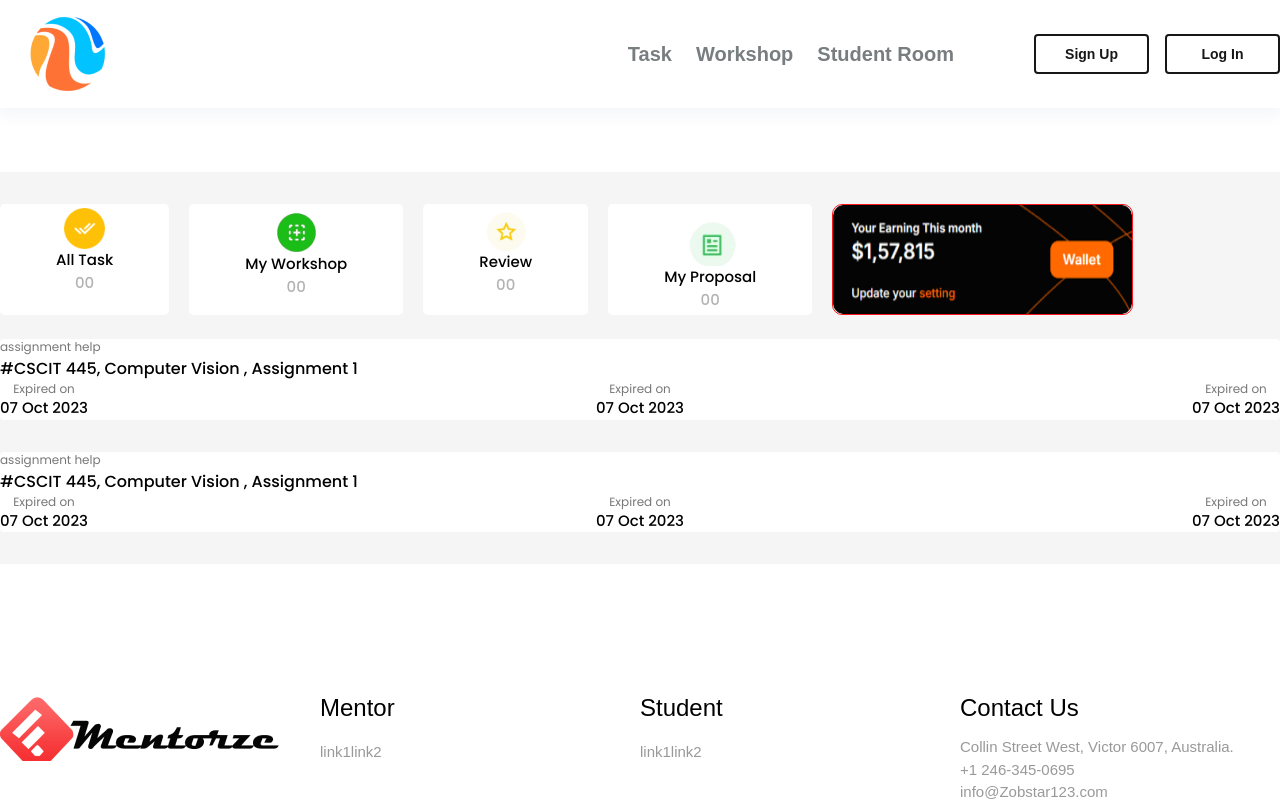
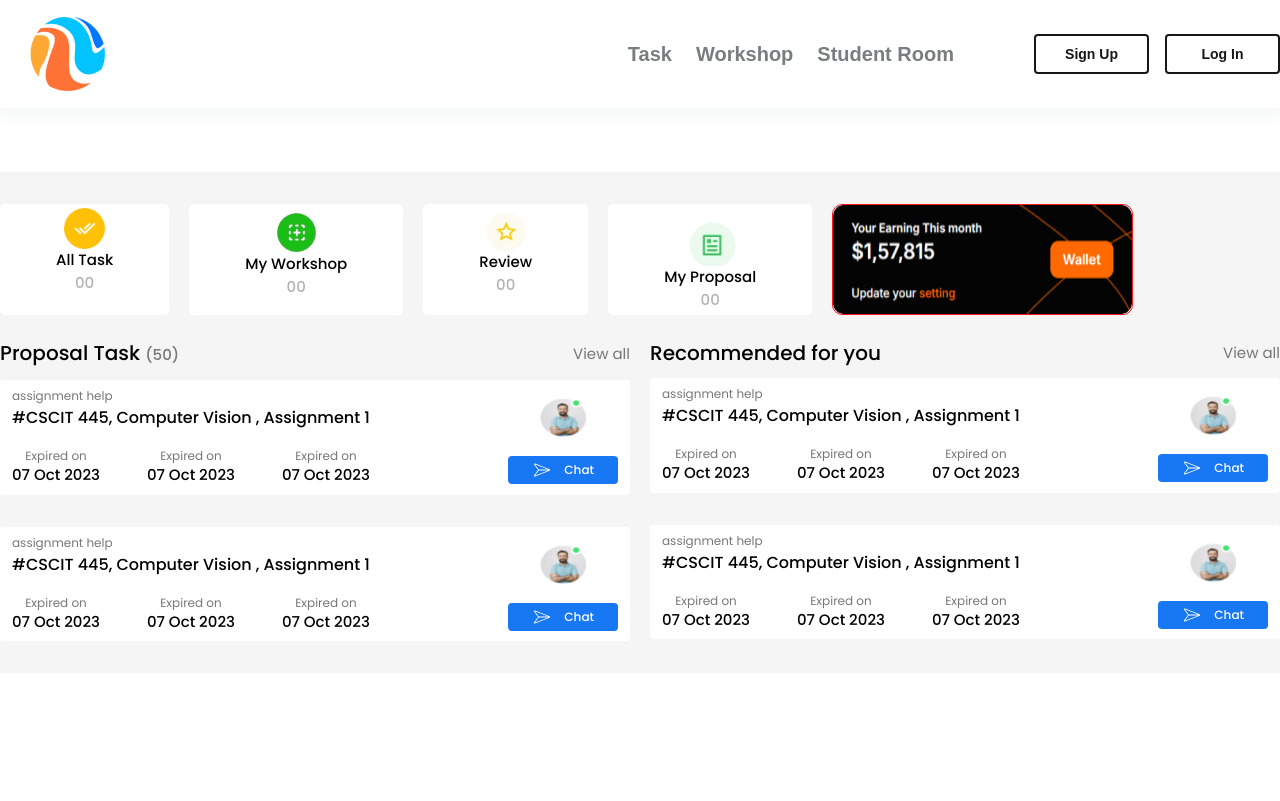
Before and after one commit to iripon07/pro_study_mate, a Next.js app: page /mentoradminpanel in a window 1280 px wide. Shown: the top 801 px of the page. Built offline with nearby package versions, Linux system fonts and the light colour scheme; a web font is replaced by a local one.

Commit message:
Proposal Task and recommended for done

```diff
--- a/src/app/mentoradminpanel/page.tsx
+++ b/src/app/mentoradminpanel/page.tsx
@@ -4,6 +4,8 @@ import image3 from "@/assets/3.png";
 import image4 from "@/assets/4.png";
 import image5 from "@/assets/5.png";
 import Image from "next/image";
+import image6 from "@/assets/6.png";
+import { CiPaperplane } from "react-icons/ci";
 
 const MentorAdminPanel = () => {
   return (
@@ -43,11 +45,22 @@ const MentorAdminPanel = () => {
           </div>
         </div>
 
-        <div className="mt-6">
+        <div className="mt-6 grid grid-cols-2 gap-x-5">
+
+
+          <div>
+            <div className="mb-[11px] flex items-center justify-between">
+              <p className="text-xl font-medium text-black">
+                Proposal Task{" "}
+                <span className="text-[15px] text-[#777777]">(50)</span>
+              </p>
+              <p className="text-[15px] font-normal text-[#777777]">View all</p>
+            </div>
+
             <div className="flex flex-col gap-y-8">
-            <div className="rounded-sm bg-white">
+              <div className="flex items-center justify-between rounded-sm bg-white px-3 py-2">
                 <div>
-                <div>
+                  <div className="mb-[18px]">
                     <p className="mb-[2px] text-xs font-normal text-[#777777]">
                       assignment help
                     </p>
@@ -83,11 +96,23 @@ const MentorAdminPanel = () => {
                     </div>
                   </div>
                 </div>
-              <div></div>
+
+                <div className="">
+                  <Image
+                    src={image6}
+                    alt="image 6"
+                    className="mx-auto mb-[18px] h-12 w-12"
+                  />
+                  <button className="flex items-center justify-center hover:opacity-80 duration-300 ease-in-out rounded-sm bg-blue px-6 py-1 text-xs font-medium text-white">
+                    <CiPaperplane className="mr-3 text-xl" />
+                    Chat
+                  </button>
                 </div>
-            <div className="rounded-sm bg-white">
+              </div>
+
+              <div className="flex items-center justify-between rounded-sm bg-white px-3 py-2">
                 <div>
-                <div>
+                  <div className="mb-[18px]">
                     <p className="mb-[2px] text-xs font-normal text-[#777777]">
                       assignment help
                     </p>
@@ -123,10 +148,138 @@ const MentorAdminPanel = () => {
                     </div>
                   </div>
                 </div>
-              <div></div>
+
+                <div className="">
+                  <Image
+                    src={image6}
+                    alt="image 6"
+                    className="mx-auto mb-[18px] h-12 w-12"
+                  />
+                  <button className="flex items-center justify-center rounded-sm bg-blue px-6 py-1 text-xs font-medium text-white">
+                    <CiPaperplane className="mr-3 text-xl" />
+                    Chat
+                  </button>
                 </div>
               </div>
-          <div></div>
+            </div>
+          </div>
+
+          <div>
+            <div className="mb-[11px] flex items-center justify-between">
+              <p className="text-xl font-medium text-black">
+                Recommended for you
+              </p>
+              <p className="text-[15px] font-normal text-[#777777]">View all</p>
+            </div>
+
+            <div className="flex flex-col gap-y-8">
+              <div className="flex items-center justify-between rounded-sm bg-white px-3 py-2">
+                <div>
+                  <div className="mb-[18px]">
+                    <p className="mb-[2px] text-xs font-normal text-[#777777]">
+                      assignment help
+                    </p>
+                    <p className="text-base font-medium text-black">
+                      #CSCIT 445, Computer Vision , Assignment 1{" "}
+                    </p>
+                  </div>
+
+                  <div className="flex items-center justify-between text-center">
+                    <div>
+                      <p className="text-xs font-normal text-[#777777]">
+                        Expired on
+                      </p>
+                      <p className="text-[15px] font-medium text-black">
+                        07 Oct 2023
+                      </p>
+                    </div>
+                    <div>
+                      <p className="text-xs font-normal text-[#777777]">
+                        Expired on
+                      </p>
+                      <p className="text-[15px] font-medium text-black">
+                        07 Oct 2023
+                      </p>
+                    </div>
+                    <div>
+                      <p className="text-xs font-normal text-[#777777]">
+                        Expired on
+                      </p>
+                      <p className="text-[15px] font-medium text-black">
+                        07 Oct 2023
+                      </p>
+                    </div>
+                  </div>
+                </div>
+
+                <div className="">
+                  <Image
+                    src={image6}
+                    alt="image 6"
+                    className="mx-auto mb-[18px] h-12 w-12"
+                  />
+                  <button className="flex items-center justify-center rounded-sm bg-blue px-6 py-1 text-xs font-medium text-white">
+                    <CiPaperplane className="mr-3 text-xl" />
+                    Chat
+                  </button>
+                </div>
+              </div>
+
+              <div className="flex items-center justify-between rounded-sm bg-white px-3 py-2">
+                <div>
+                  <div className="mb-[18px]">
+                    <p className="mb-[2px] text-xs font-normal text-[#777777]">
+                      assignment help
+                    </p>
+                    <p className="text-base font-medium text-black">
+                      #CSCIT 445, Computer Vision , Assignment 1{" "}
+                    </p>
+                  </div>
+
+                  <div className="flex items-center justify-between text-center">
+                    <div>
+                      <p className="text-xs font-normal text-[#777777]">
+                        Expired on
+                      </p>
+                      <p className="text-[15px] font-medium text-black">
+                        07 Oct 2023
+                      </p>
+                    </div>
+                    <div>
+                      <p className="text-xs font-normal text-[#777777]">
+                        Expired on
+                      </p>
+                      <p className="text-[15px] font-medium text-black">
+                        07 Oct 2023
+                      </p>
+                    </div>
+                    <div>
+                      <p className="text-xs font-normal text-[#777777]">
+                        Expired on
+                      </p>
+                      <p className="text-[15px] font-medium text-black">
+                        07 Oct 2023
+                      </p>
+                    </div>
+                  </div>
+                </div>
+
+                <div className="">
+                  <Image
+                    src={image6}
+                    alt="image 6"
+                    className="mx-auto mb-[18px] h-12 w-12"
+                  />
+                  <button className="flex items-center justify-center rounded-sm bg-blue px-6 py-1 text-xs font-medium text-white">
+                    <CiPaperplane className="mr-3 text-xl" />
+                    Chat
+                  </button>
+                </div>
+              </div>
+            </div>
+          </div>
+
+
         </div>
       </div>
     </div>
```
Also changed, not shown: src/assets/6.png (added). Lines whose indentation alone changed are shown as unchanged.
